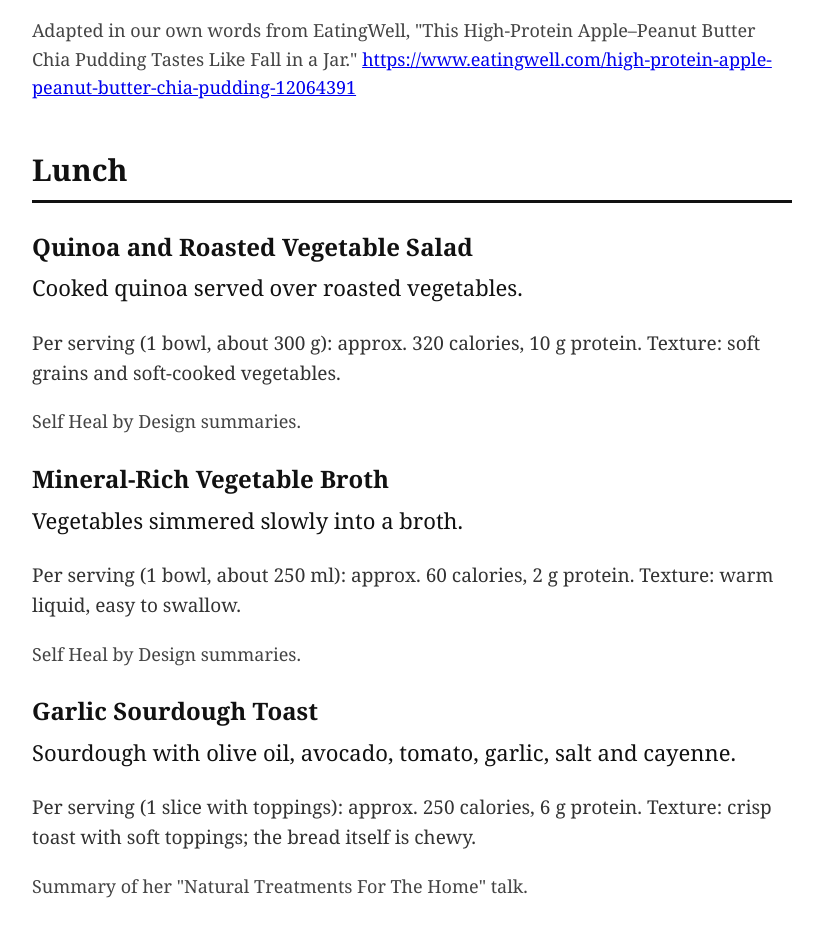
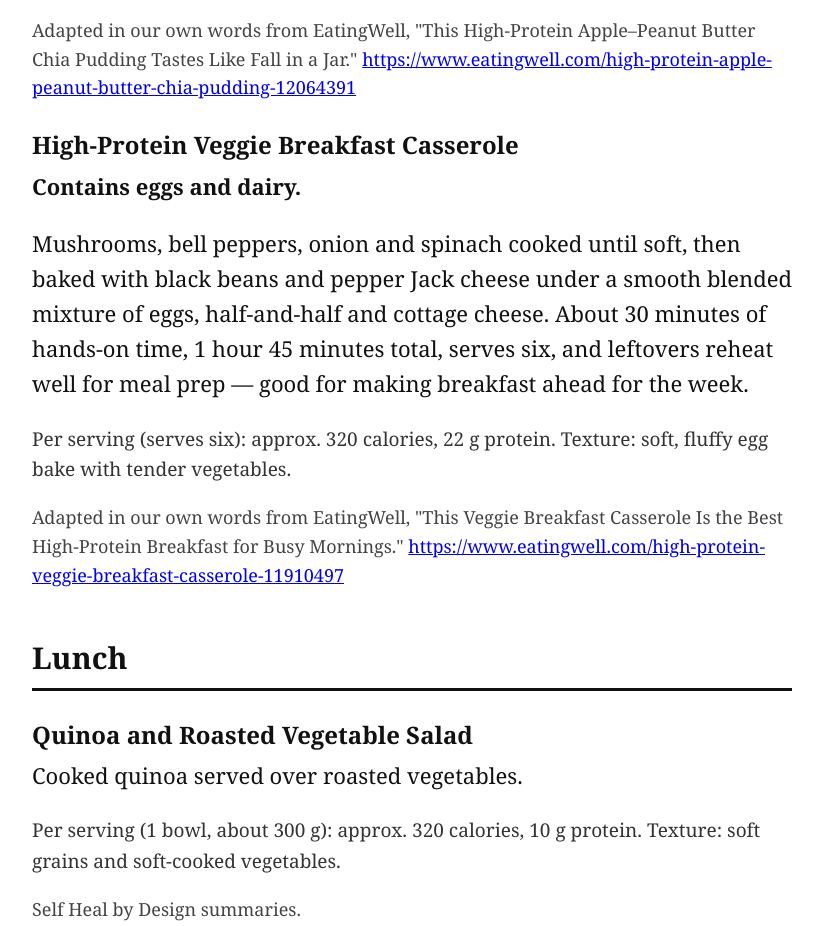
Before and after one commit to ForgeDreams-AI/alisa-cookbook, a plain HTML site: page index.html in a window 1280 px wide. Shown: the part 3628-4554 px from the top of the page, without its empty margins (228-1051 px from the left). Drawn offline with Linux system fonts and the light colour scheme.

Commit message:
Add High-Protein Veggie Breakfast Casserole (EatingWell, ~320 cal, 22g protein) to Breakfast (Nov 25 daily refresh)

```diff
--- a/index.html
+++ b/index.html
@@ -76,6 +76,12 @@
 <p>Soy milk and Greek yogurt whisked with peanut butter, chia seeds, maple syrup, cinnamon and nutmeg, with chopped Honeycrisp apples stirred in, then chilled overnight until thick and spoonable. Served in jars topped with a little more peanut butter, apple and chopped peanuts. About 10 minutes of hands-on time, serves four, and keeps in the fridge for up to 4 days.</p>
 <p class="nutrition">Per serving (serves four): approx. 320 calories, 13 g protein. Texture: thick, creamy, spoonable pudding, soft and easy to swallow.</p>
 <p class="source">Adapted in our own words from EatingWell, "This High-Protein Apple–Peanut Butter Chia Pudding Tastes Like Fall in a Jar." <a href="https://www.eatingwell.com/high-protein-apple-peanut-butter-chia-pudding-12064391">https://www.eatingwell.com/high-protein-apple-peanut-butter-chia-pudding-12064391</a></p>
+
+<h3>High-Protein Veggie Breakfast Casserole</h3>
+<p><strong>Contains eggs and dairy.</strong></p>
+<p>Mushrooms, bell peppers, onion and spinach cooked until soft, then baked with black beans and pepper Jack cheese under a smooth blended mixture of eggs, half-and-half and cottage cheese. About 30 minutes of hands-on time, 1 hour 45 minutes total, serves six, and leftovers reheat well for meal prep — good for making breakfast ahead for the week.</p>
+<p class="nutrition">Per serving (serves six): approx. 320 calories, 22 g protein. Texture: soft, fluffy egg bake with tender vegetables.</p>
+<p class="source">Adapted in our own words from EatingWell, "This Veggie Breakfast Casserole Is the Best High-Protein Breakfast for Busy Mornings." <a href="https://www.eatingwell.com/high-protein-veggie-breakfast-casserole-11910497">https://www.eatingwell.com/high-protein-veggie-breakfast-casserole-11910497</a></p>
 
 <h2>Lunch</h2>
 <h3>Quinoa and Roasted Vegetable Salad</h3>
```
